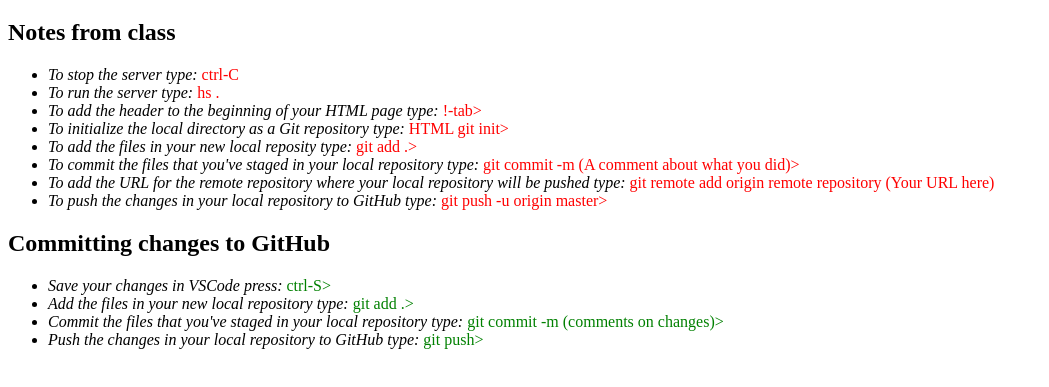
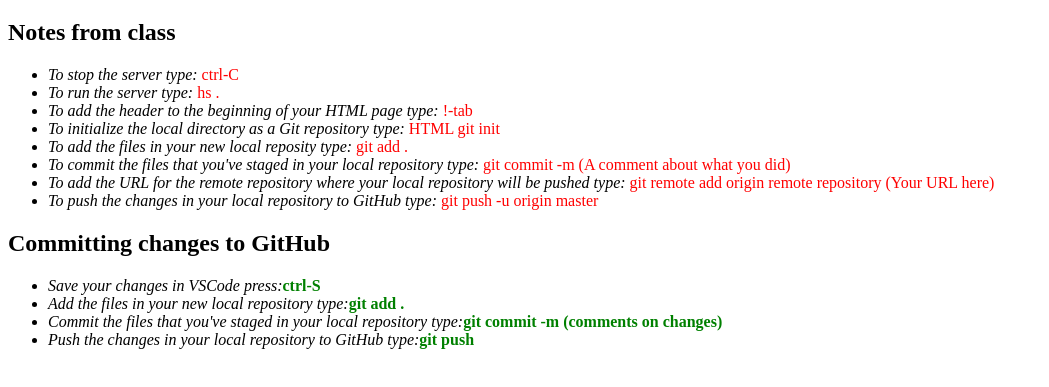
Before and after one commit to HofstetterDustin/day1, a plain HTML site: page index.html in a window 1280 px wide. Shown: the part 61-448 px from the top of the page, without its empty margins (0-1049 px from the left). Drawn offline with Linux system fonts and the light colour scheme.

Commit message:
pratice seven

```diff
--- a/index.html
+++ b/index.html
@@ -12,21 +12,21 @@
        <ul>
            <li><em>To stop the server type:</em><font color="red"> ctrl-C</font></li>
            <li><em>To run the server type:</em><font color="red"> hs .</font></li>
-           <li><em>To add the header to the beginning of your HTML page type:</em><font color="red"> !-tab></font></li>
-           <li><em>To initialize the local directory as a Git repository type:</em><font color="red"> HTML git init></font></li>
-           <li><em>To add the files in your new local reposity type:</em><font color="red"> git add .></font></li>
-           <li><em>To commit the files that you've staged in your local repository type:</em><font color="red"> git commit -m (A comment about what you did)></font></li>
+           <li><em>To add the header to the beginning of your HTML page type:</em><font color="red"> !-tab</font></li>
+           <li><em>To initialize the local directory as a Git repository type:</em><font color="red"> HTML git init</font></li>
+           <li><em>To add the files in your new local reposity type:</em><font color="red"> git add .</font></li>
+           <li><em>To commit the files that you've staged in your local repository type:</em><font color="red"> git commit -m (A comment about what you did)</font></li>
            <li><em>To add the URL for the remote repository where your local repository will be pushed type:</em><font color="red"> git remote add origin remote repository (Your URL here)</font></li>
-           <li><em>To push the changes in your local repository to GitHub type:</em><font color="red"> git push -u origin master></font></li>
+           <li><em>To push the changes in your local repository to GitHub type:</em><font color="red"> git push -u origin master</font></li>
        </ul>
 
     <h2>Committing changes to GitHub</h2>
     <p>
         <ul>
-            <li><em>Save your changes in VSCode press:</em><font color="green"> ctrl-S></font></li>
-            <li><em>Add the files in your new local repository type:</em><font color="green"> git add .></font></li>
-            <li><em>Commit the files that you've staged in your local repository type:</em><font color="green"> git commit -m (comments on changes)></font></li>
-            <li><em>Push the changes in your local repository to GitHub type:</em><font color="green"> git push></font></li>
+            <li><em>Save your changes in VSCode press:</em><font color="green"><b>ctrl-S</b></font></li>
+            <li><em>Add the files in your new local repository type:</em><font color="green"><b>git add .</b> </font></li>
+            <li><em>Commit the files that you've staged in your local repository type:</em><font color="green"><b>git commit -m (comments on changes)</b> </font></li>
+            <li><em>Push the changes in your local repository to GitHub type:</em><font color="green"><b>git push</b> </font></li>
         </ul>
     </p>
 </body>
```
